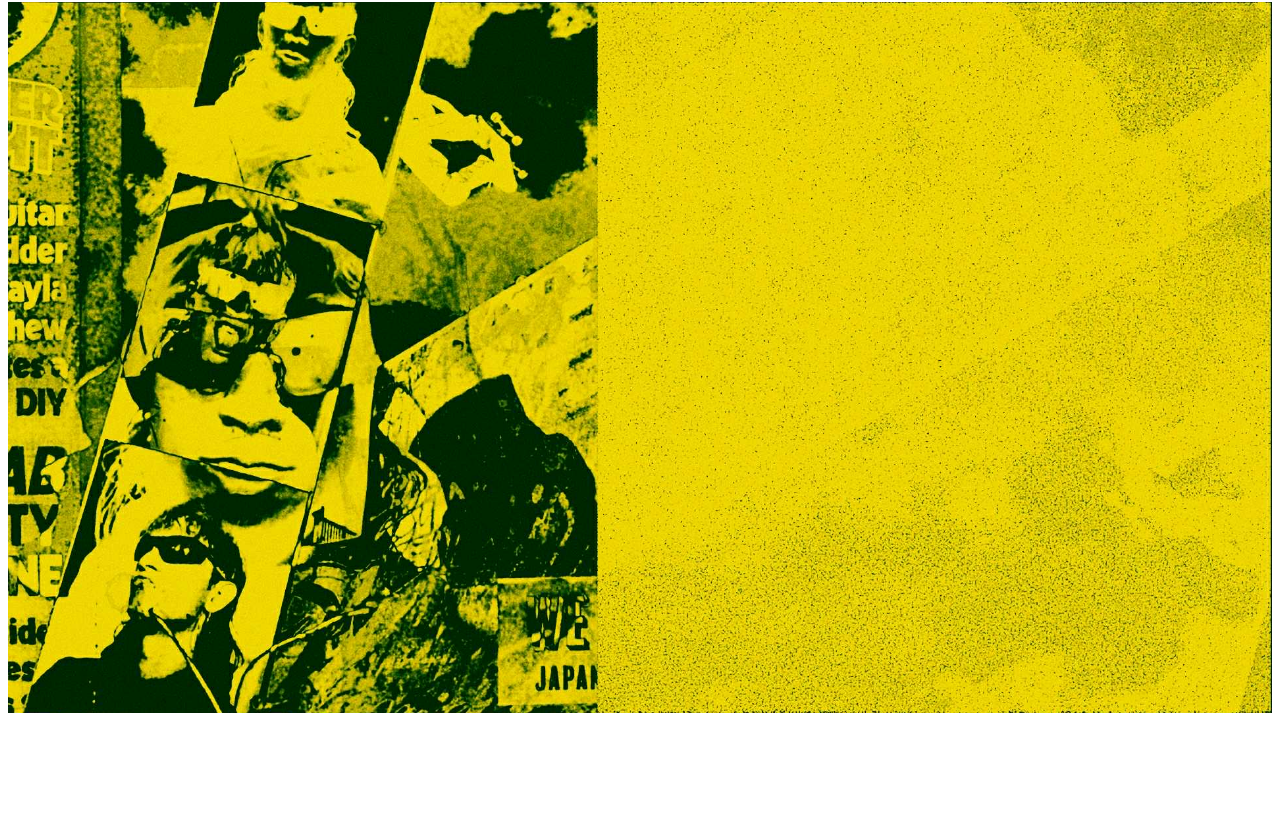
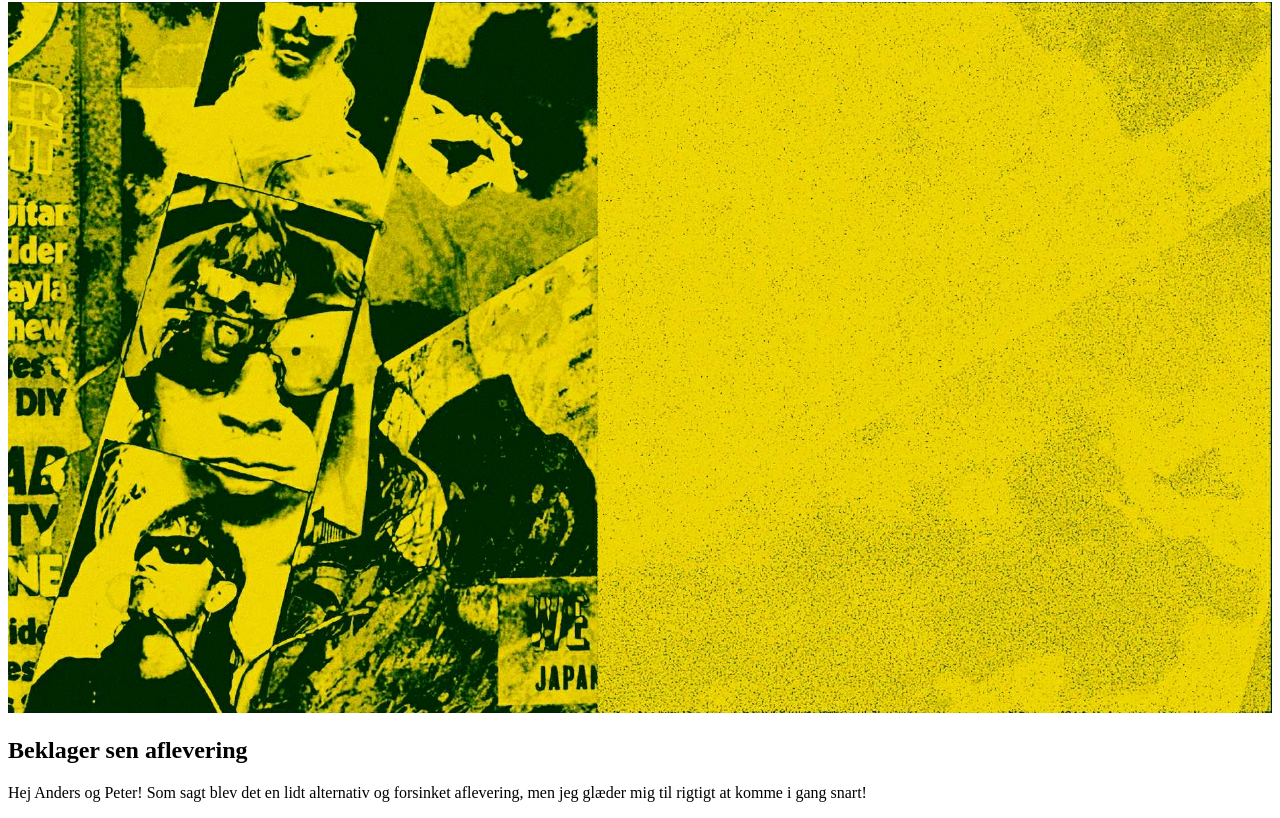
Before and after one commit to Olliehedge/Foerste-side-v.2-, a plain HTML site: page index.html in a window 1280 px wide. Shown: the part 78-896 px from the top of the page. Before the commit the page ends 803 px from the top, so only its background shows below. Drawn offline with Linux system fonts and the light colour scheme.

Commit message:
Update index.html

```diff
--- a/index.html
+++ b/index.html
@@ -13,5 +13,7 @@
     <body>
         <h1>OLLIE HARTMANN</h1>
         <img src="Unknown-17.jpg" alt="OLLIE" />
+        <h2>Beklager sen aflevering</h2>
+        <p>Hej Anders og Peter! Som sagt blev det en lidt alternativ og forsinket aflevering, men jeg glæder mig til rigtigt at komme i gang snart!</p>
     </body>
 </html>
```
